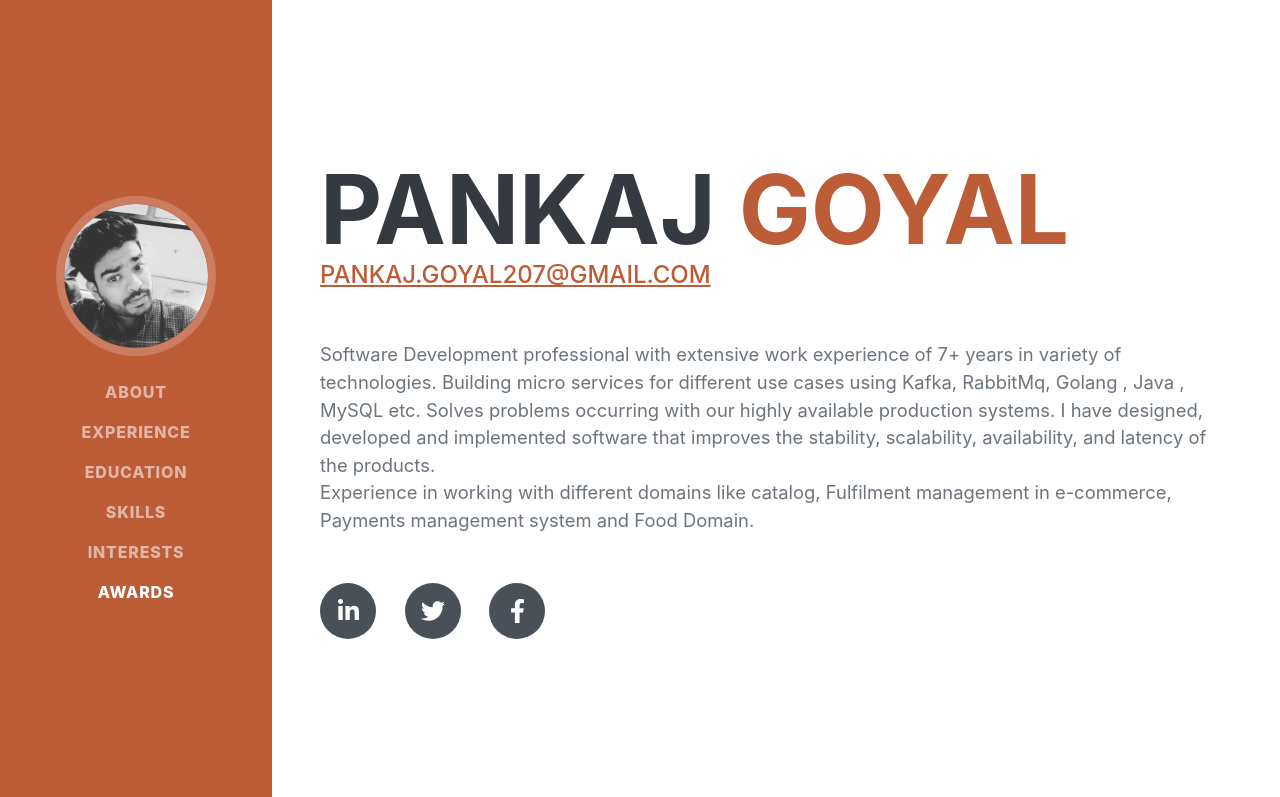
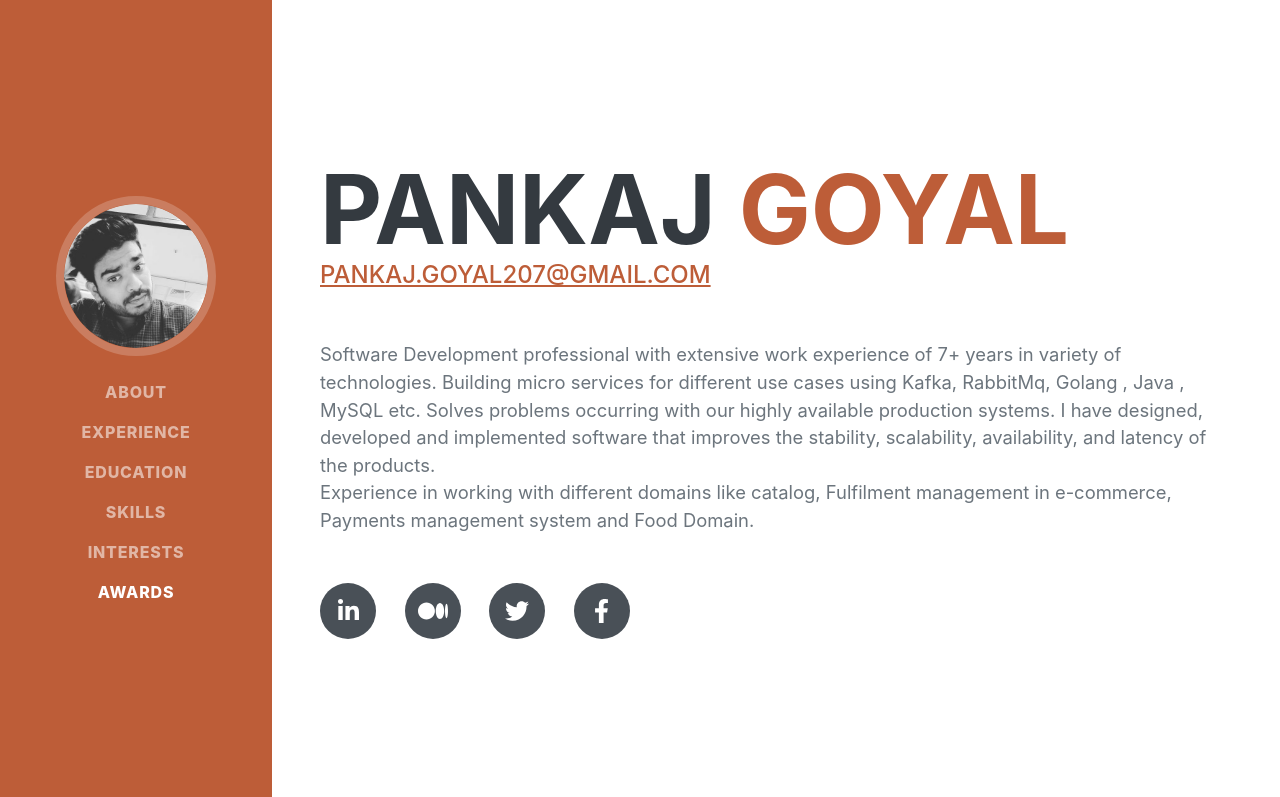
Before and after one commit to PankajGoyal7/PankajGoyal7.github.io, a plain HTML site: page index.html in a window 1280 px wide. Shown: the top 797 px of the page. Drawn offline with nearby package versions, Linux system fonts and the light colour scheme; a web font is replaced by a local one.

Commit message:
Add medium link

```diff
--- a/index.html
+++ b/index.html
@@ -55,6 +55,7 @@ Solves problems occurring with our highly available production systems. I have d
 <br>Experience in working with different domains like catalog, Fulfilment management in e-commerce, Payments management system and Food Domain.</p>
                     <div class="social-icons">
                         <a class="social-icon" href="https://www.linkedin.com/in/ipankajgoyal"><i class="fab fa-linkedin-in"></i></a>
+                        <a class="social-icon" href="https://medium.com/@pankaj-goyal"><i class="fa-brands fa-medium"></i></a>
                         <a class="social-icon" href="#!"><i class="fab fa-twitter"></i></a>
                         <a class="social-icon" href="#!"><i class="fab fa-facebook-f"></i></a>
                     </div>
```
